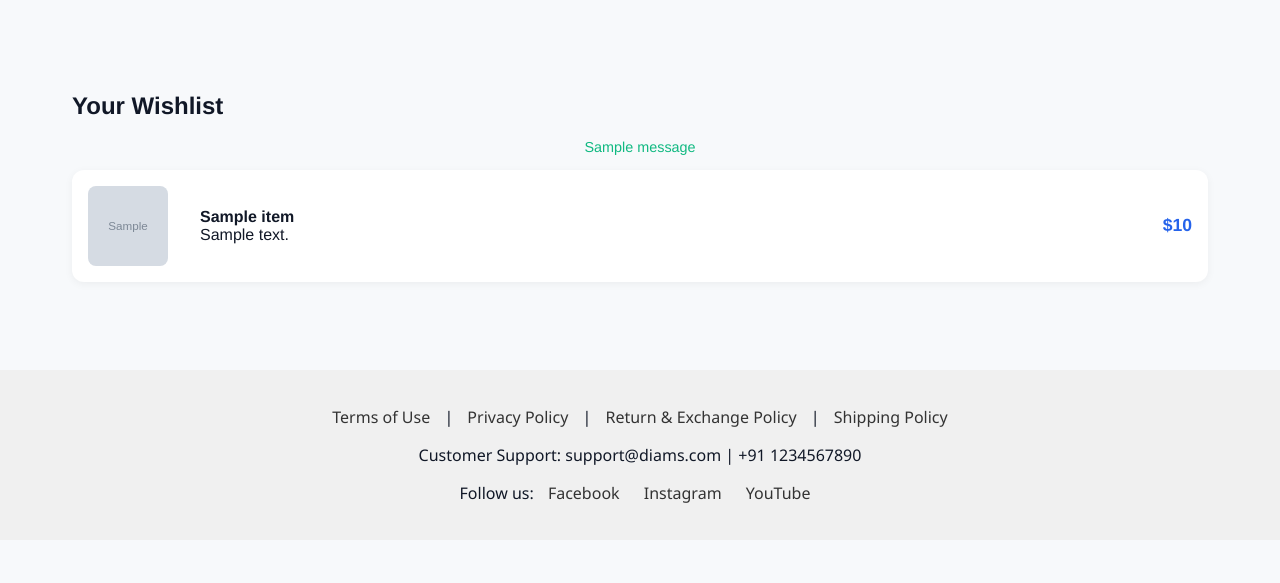
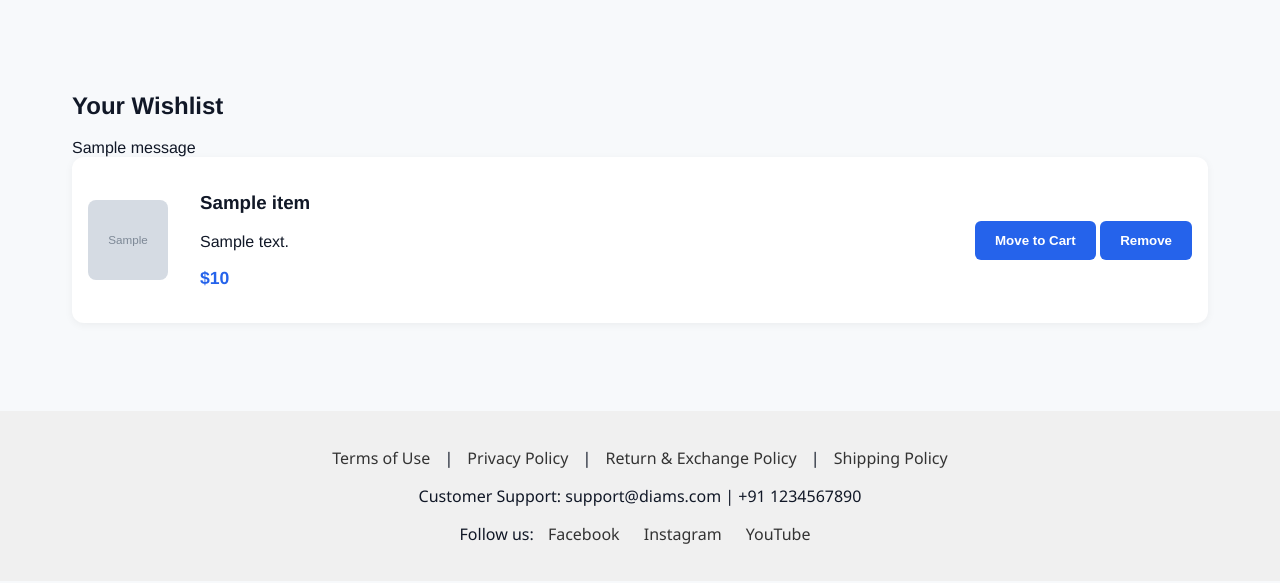
Before and after one commit to Jencyshah1211/diams_project, a Flask app: template templates/wishlist.html in a window 1280 px wide. Shown: the part 156-739 px from the top of the page. Run offline with Flask 3, Linux system fonts and the light colour scheme; the template is opened without the code that fills it: most values are stand-ins (such as "Sample title", 1, 10 or a date in 2020); grey boxes marked "Sample" are stand-in pictures; one stand-in notice (Sample message) is shown; parts of the project's set-up code (start-up, migrations or seed data) failed here and were passed over.

Commit message:
Update wishlist.html

```diff
--- a/templates/wishlist.html
+++ b/templates/wishlist.html
@@ -1,39 +1,147 @@
 {% extends "base.html" %} {% block content %}
-<section class="page">
-  <h2>Your Wishlist</h2>
+<section class="page py-8 px-4 max-w-7xl mx-auto">
+  <h2 class="text-3xl font-bold text-center mb-6">Your Wishlist</h2>
+
+  <!-- Flash Messages -->
   {% with messages = get_flashed_messages(with_categories=true) %} {% if
-  messages %} {% for category, message in messages %}
-  <p class="{{ category }}">{{ message }}</p>
-  {% endfor %} {% endif %} {% endwith %}
+  messages %}
+  <div class="mb-6 max-w-3xl mx-auto">
+    {% for category, message in messages %}
+    <div
+      class="p-4 rounded-lg text-white {% if category == 'success' %}bg-green-600{% elif category == 'error' %}bg-red-600{% else %}bg-blue-600{% endif %}"
+    >
+      {{ message }}
+    </div>
+    {% endfor %}
+  </div>
+  {% endif %} {% endwith %}
+
   <div class="cart-layout">
-    <div class="cart-items">
+    <div class="cart-items grid gap-6 md:grid-cols-2 lg:grid-cols-3">
       {% if items %} {% for item in items %}
-      <div class="cart-item">
+      <div
+        class="cart-item bg-white shadow-lg rounded-lg p-4 flex flex-col relative"
+        aria-labelledby="item-{{ item.id|default(loop.index) }}-title"
+      >
         <img
           src="{{ item.image_url|default('https://images.unsplash.com/photo-1600267185393-e158a98703de?auto=format&fit=crop&q=80') }}"
           alt="{{ item.name|default('Item') }}"
+          class="w-full h-48 object-cover rounded-md mb-4"
         />
-        <div class="item-details">
-          <p>
-            <strong>{{ item.name|default('Item Name') }}</strong><br />
-            {{ item.description|default('No description available') }}
+        <div class="item-details flex-1">
+          <h3
+            id="item-{{ item.id|default(loop.index) }}-title"
+            class="text-lg font-semibold"
+          >
+            {{ item.name|default('Item Name') }}
+          </h3>
+          <p class="text-gray-600">
+            {{ item.description|default('No description
+            available')|truncate(100) }}
+          </p>
+          <p class="price text-xl font-bold mt-2">
+            ${{ item.price|default('0.00') }}
           </p>
         </div>
-        <p class="price">${{ item.price|default('0.00') }}</p>
+        <div class="item-actions mt-4 flex gap-2">
+          <button
+            class="btn bg-blue-600 text-white px-4 py-2 rounded hover:bg-blue-700"
+            onclick="moveToCart('{{ item.id|default(loop.index) }}')"
+            aria-label="Move {{ item.name|default('Item') }} to cart"
+          >
+            Move to Cart
+          </button>
+          <button
+            class="btn bg-red-600 text-white px-4 py-2 rounded hover:bg-red-700"
+            onclick="removeFromWishlist('{{ item.id|default(loop.index) }}')"
+            aria-label="Remove {{ item.name|default('Item') }} from wishlist"
+          >
+            Remove
+          </button>
+        </div>
       </div>
       {% endfor %} {% else %}
-      <p class="empty-message">No items in your wishlist.</p>
-      {% if user_type == 'guest' %}
-      <p>Sign in to add items to your wishlist!</p>
-      <a href="{{ url_for('login') }}" class="btn">Login</a>
-      <a href="{{ url_for('signup', user_type='guest') }}" class="btn"
-        >Sign Up</a
-      >
-      {% else %}
-      <p>Browse our collection to add items to your wishlist.</p>
-      <a href="{{ url_for('diamonds') }}" class="btn">Browse Diamonds</a>
-      {% endif %} {% endif %}
+      <div class="empty-message text-center py-12">
+        <p class="text-xl text-gray-700">No items in your wishlist.</p>
+        {% if user_type == 'guest' %}
+        <p class="text-gray-600 mt-2">Sign in to add items to your wishlist!</p>
+        <div class="mt-4 flex gap-4 justify-center">
+          <a
+            href="{{ url_for('login') }}"
+            class="btn bg-blue-600 text-white px-6 py-2 rounded hover:bg-blue-700"
+            >Login</a
+          >
+          <a
+            href="{{ url_for('signup', user_type='guest') }}"
+            class="btn bg-gray-600 text-white px-6 py-2 rounded hover:bg-gray-700"
+            >Sign Up</a
+          >
+        </div>
+        {% else %}
+        <p class="text-gray-600 mt-2">
+          Browse our collection to add items to your wishlist.
+        </p>
+        <a
+          href="{{ url_for('diamonds') }}"
+          class="btn bg-blue-600 text-white px-6 py-2 rounded hover:bg-blue-700 mt-4"
+          >Browse Diamonds</a
+        >
+        {% endif %}
+      </div>
+      {% endif %}
     </div>
   </div>
+
+  <!-- JavaScript for dynamic actions -->
+  <script>
+    async function moveToCart(itemId) {
+      if (confirm("Move this item to your cart?")) {
+        try {
+          const response = await fetch("/api/cart/add", {
+            method: "POST",
+            headers: { "Content-Type": "application/json" },
+            body: JSON.stringify({ item_id: itemId }),
+          });
+          if (response.ok) {
+            alert("Item moved to cart!");
+            removeFromWishlist(itemId); // Optionally remove from wishlist after moving
+          } else {
+            alert("Failed to move item to cart.");
+          }
+        } catch (error) {
+          alert("An error occurred. Please try again.");
+        }
+      }
+    }
+
+    async function removeFromWishlist(itemId) {
+      if (confirm("Remove this item from your wishlist?")) {
+        try {
+          const response = await fetch("/api/wishlist/remove", {
+            method: "POST",
+            headers: { "Content-Type": "application/json" },
+            body: JSON.stringify({ item_id: itemId }),
+          });
+          if (response.ok) {
+            document
+              .querySelector(`[aria-labelledby="item-${itemId}-title"]`)
+              .remove();
+            if (!document.querySelector(".cart-item")) {
+              document.querySelector(".cart-items").innerHTML = `
+                <div class="empty-message text-center py-12">
+                  <p class="text-xl text-gray-700">No items in your wishlist.</p>
+                  <p class="text-gray-600 mt-2">Browse our collection to add items to your wishlist.</p>
+                  <a href="/diamonds" class="btn bg-blue-600 text-white px-6 py-2 rounded hover:bg-blue-700 mt-4">Browse Diamonds</a>
+                </div>`;
+            }
+          } else {
+            alert("Failed to remove item from wishlist.");
+          }
+        } catch (error) {
+          alert("An error occurred. Please try again.");
+        }
+      }
+    }
+  </script>
 </section>
 {% endblock %}
```
